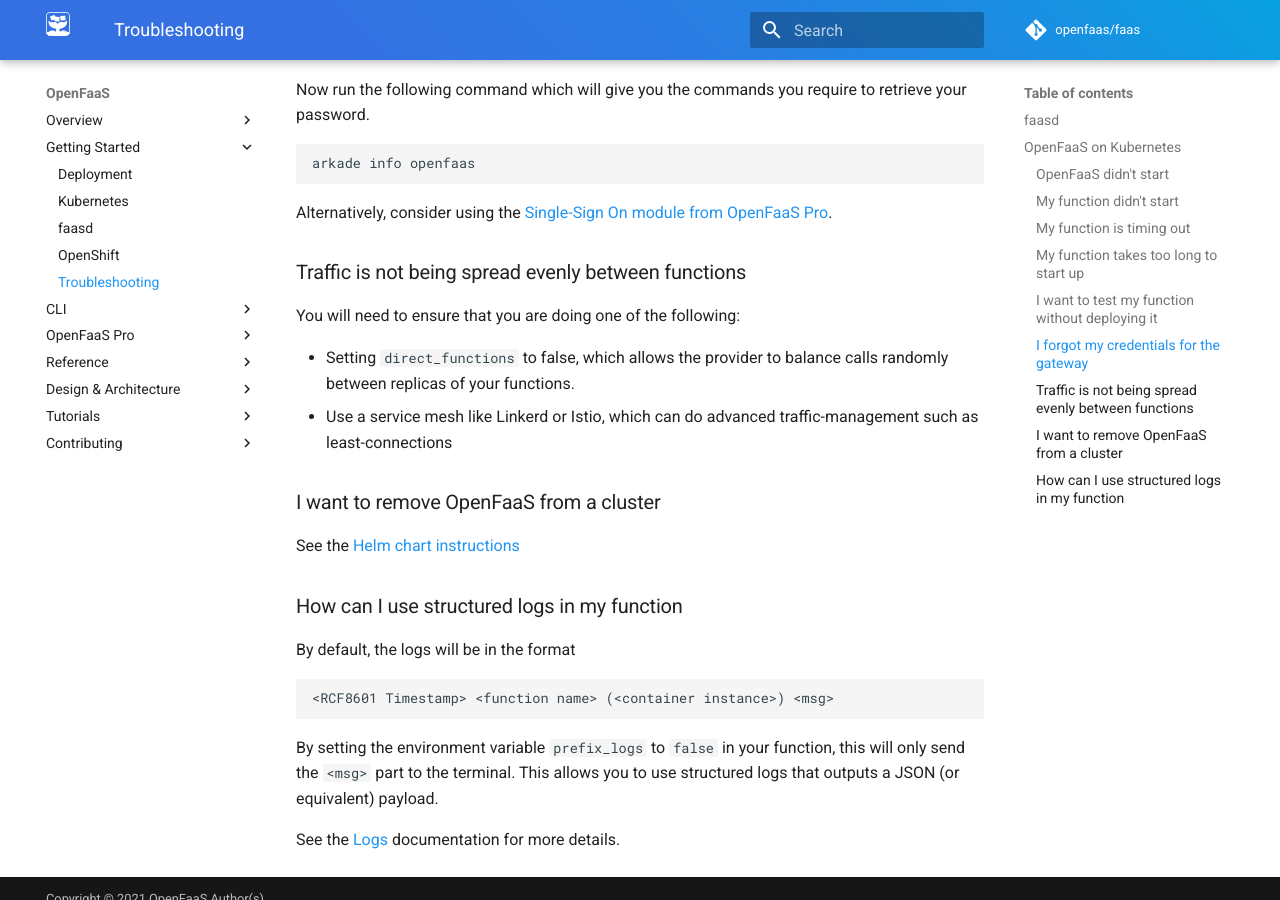
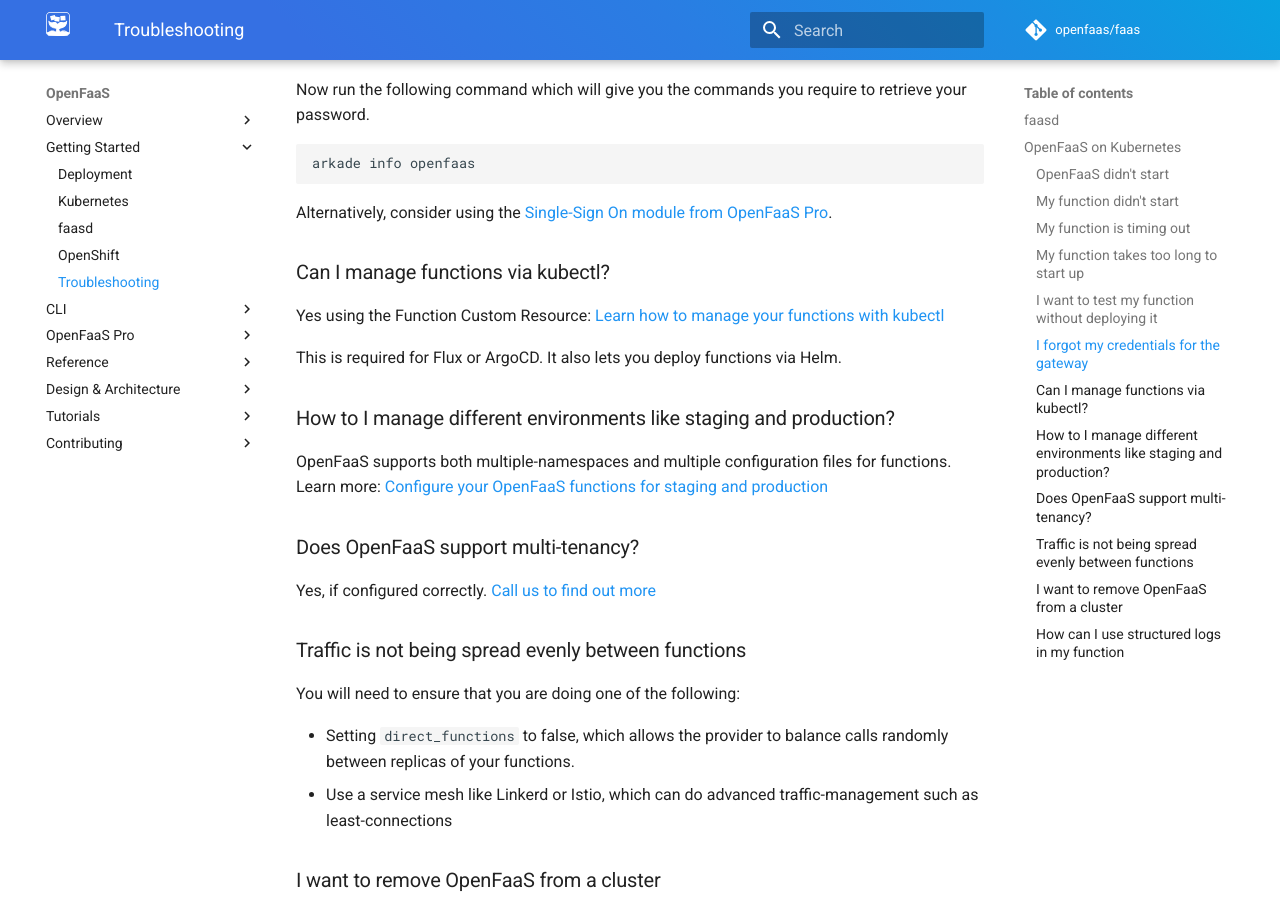
Before and after one commit to openfaas/docs, an MkDocs documentation site: the page built from docs/deployment/troubleshooting.md, in a window 1280 px wide and 900 px high, scrolled down 3506 px. Built offline with MkDocs 1.6.1 and Material for MkDocs 9.7.7, drawn with Linux system fonts in a browser that asks for light colours; comment, search, counter and statistics services are not loaded.

Commit message:
Add multiple envs to docs page
Signed-off-by: Alex Ellis (OpenFaaS Ltd) <alexellis2@gmail.com>

```diff
--- a/docs/deployment/troubleshooting.md
+++ b/docs/deployment/troubleshooting.md
@@ -156,6 +156,20 @@ arkade info openfaas
 
 Alternatively, consider using the [Single-Sign On module from OpenFaaS Pro](https://docs.openfaas.com/reference/authentication/#oidc-and-oauth2-for-the-openfaas-api).
 
+### Can I manage functions via kubectl?
+
+Yes using the Function Custom Resource: [Learn how to manage your functions with kubectl](https://www.openfaas.com/blog/manage-functions-with-kubectl/)
+
+This is required for Flux or ArgoCD. It also lets you deploy functions via Helm.
+
+### How to I manage different environments like staging and production?
+
+OpenFaaS supports both multiple-namespaces and multiple configuration files for functions. Learn more: [Configure your OpenFaaS functions for staging and production](https://www.openfaas.com/blog/custom-environments/)
+
+### Does OpenFaaS support multi-tenancy?
+
+Yes, if configured correctly. [Call us to find out more](https://openfaas.com/support)
+
 ### Traffic is not being spread evenly between functions
 
 You will need to ensure that you are doing one of the following:
```
